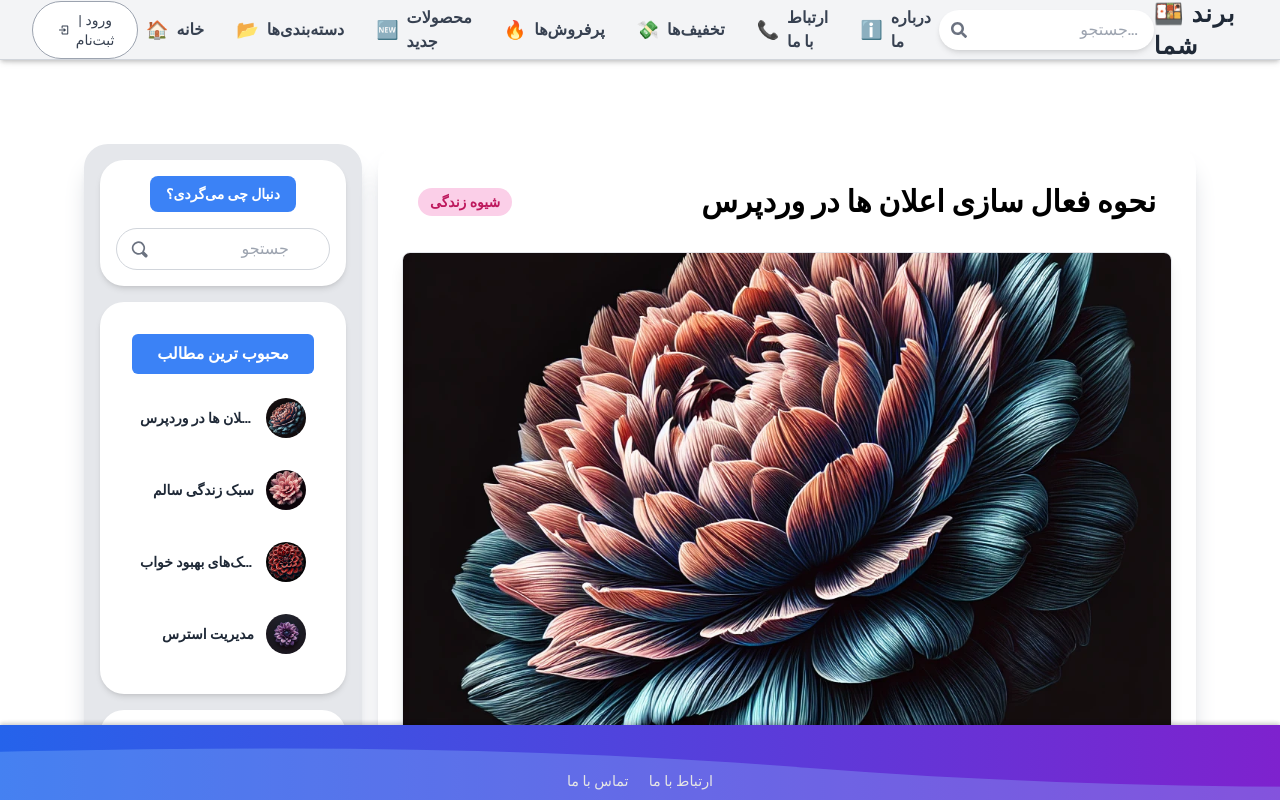
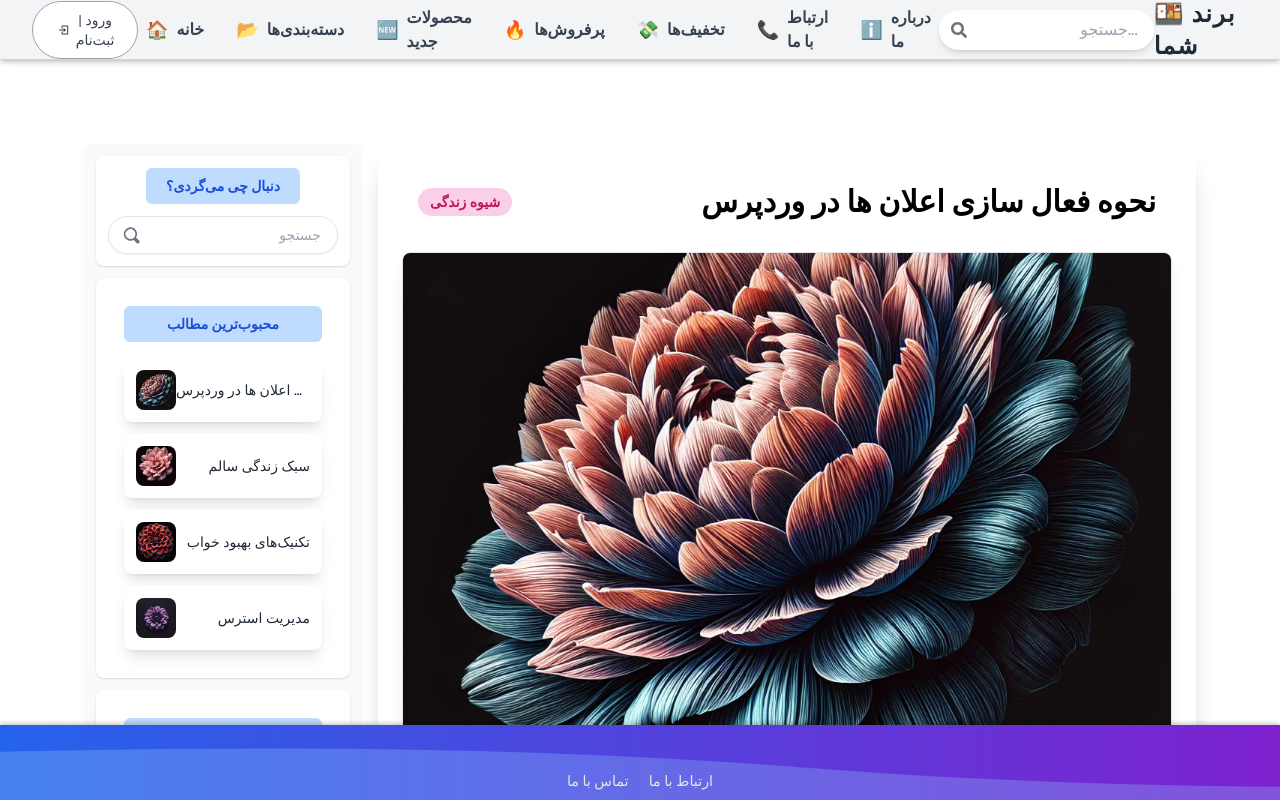
Before and after one commit to hasanzade7832/weblog, a Next.js app: page /postContent/1 in a window 1280 px wide. Built offline with nearby package versions, Linux system fonts and the light colour scheme.

Commit message:
ImageBoxes

```diff
--- a/components/ImageGrid/imagegrid.tsx
+++ b/components/ImageGrid/imagegrid.tsx
@@ -1,69 +1,169 @@
-import React from 'react';
+"use client";
+import React, { useState, useEffect } from "react";
+import { useRouter } from "next/navigation";
+
+// داده‌های پست‌ها
+const postsData = [
+  {
+    id: "1",
+    title: "مدیریت استرس",
+    shortDescription: "بهترین تکنیک‌ها برای کنترل و کاهش استرس.",
+    description: "توضیح مختصر در مورد مدیریت استرس...",
+    date: "۱۰ تیر ۱۴۰۳",
+    category: "شیوه زندگی",
+    categoryColor: "bg-pink-200 text-pink-700",
+    views: 120,
+    author: "مینا بهشتی",
+    image: "https://picsum.photos/500/150?random=1",
+  },
+  {
+    id: "2",
+    title: "مدیریت استرس",
+    shortDescription: "بهترین تکنیک‌ها برای کنترل و کاهش استرس.",
+    description: "توضیح مختصر در مورد مدیریت استرس...",
+    date: "۱۰ تیر ۱۴۰۳",
+    category: "شیوه زندگی",
+    categoryColor: "bg-pink-200 text-pink-700",
+    views: 120,
+    author: "مینا بهشتی",
+    image: "https://picsum.photos/500/150?random=2",
+  },
+  {
+    id: "3",
+    title: "مدیریت استرس",
+    shortDescription: "بهترین تکنیک‌ها برای کنترل و کاهش استرس.",
+    description: "توضیح مختصر در مورد مدیریت استرس...",
+    date: "۱۰ تیر ۱۴۰۳",
+    category: "شیوه زندگی",
+    categoryColor: "bg-pink-200 text-pink-700",
+    views: 120,
+    author: "مینا بهشتی",
+    image: "https://picsum.photos/500/150?random=3",
+  },
+  {
+    id: "4",
+    title: "مدیریت استرس",
+    shortDescription: "بهترین تکنیک‌ها برای کنترل و کاهش استرس.",
+    description: "توضیح مختصر در مورد مدیریت استرس...",
+    date: "۱۰ تیر ۱۴۰۳",
+    category: "شیوه زندگی",
+    categoryColor: "bg-pink-200 text-pink-700",
+    views: 120,
+    author: "مینا بهشتی",
+    image: "https://picsum.photos/500/150?random=4",
+  },
+];
+
+// تابعی برای تصادفی کردن آرایه
+const shuffleArray = (array: any[]) => {
+  const shuffledArray = [...array];
+  for (let i = shuffledArray.length - 1; i > 0; i--) {
+    const j = Math.floor(Math.random() * (i + 1));
+    [shuffledArray[i], shuffledArray[j]] = [shuffledArray[j], shuffledArray[i]];
+  }
+  return shuffledArray;
+};
 
 const ImageBoxes: React.FC = () => {
+  const router = useRouter();
+  const [shuffledPostsData, setShuffledPostsData] = useState(postsData);
+
+  // اعمال تصادفی‌سازی فقط در کلاینت
+  useEffect(() => {
+    setShuffledPostsData(shuffleArray(postsData));
+  }, []);
+
+  // هنگام کلیک بر روی تصویر، کاربر به صفحه جزئیات پست هدایت می‌شود.
+  const handlePostClick = (id: string) => {
+    router.push(`/postContent/${id}`); // هدایت به صفحه جزئیات پست
+  };
+
   return (
-    <div className="flex w-full items-center justify-center px-2 md:px-6 lg:px-18">
-      <div className="flex flex-col lg:flex-row w-full h-auto lg:h-96 bg-transparent border-gray-300">
-
-        {/* Left Container (Box 2, Box 3, and Box 4) */}
-        <div className="w-full lg:w-1/2 flex flex-col space-y-1">
-          {/* Box 2 */}
-          <div className="lg:h-48 h-auto min-h-[12rem] p-1 relative group">
+    <div className="w-full px-4 md:px-12 lg:px-16 mt-20">
+      <div className="grid grid-cols-1 lg:grid-cols-4 gap-4">
+        {/* Left Side (3 images) */}
+        <div className="col-span-1 lg:col-span-2 flex flex-col gap-4">
+          {/* Top Image */}
+          {shuffledPostsData[0] && (
+            <div
+              className="h-auto min-h-[12rem] relative group cursor-pointer"
+              onClick={() => handlePostClick(shuffledPostsData[0].id)}
+            >
               <div className="bg-white shadow-md rounded-lg h-full overflow-hidden relative transition-transform duration-300 ease-in-out hover:shadow-lg hover:scale-105">
                 <div className="absolute top-2 right-2 flex space-x-1 z-20">
-                <span className="bg-green-400 text-white px-2 py-1 rounded-full text-xs font-semibold">دسته‌بندی 1</span>
-                <span className="bg-blue-400 text-white px-2 py-1 rounded-full text-xs font-semibold">دسته‌بندی 2</span>
+                  <span
+                    className={`px-2 py-1 rounded-full text-xs font-semibold ${shuffledPostsData[0].categoryColor}`}
+                  >
+                    {shuffledPostsData[0].category}
+                  </span>
                 </div>
-              <img src="/image/flower6.webp" className="w-full h-full object-cover transition-transform duration-500 ease-in-out group-hover:scale-105" alt="Flower 6" />
+                <img
+                  src={shuffledPostsData[0].image}
+                  className="w-full h-full object-cover transition-transform duration-500 ease-in-out group-hover:scale-105"
+                  alt={shuffledPostsData[0].title}
+                />
                 <div className="absolute bottom-2 right-2 bg-gray-800 bg-opacity-70 text-white px-2 py-1 rounded text-sm font-bold z-10">
-                عنوان تصویر
+                  {shuffledPostsData[0].title}
                 </div>
               </div>
             </div>
+          )}
 
-          {/* Box 3 and Box 4 */}
-          <div className="flex flex-col md:flex-row space-y-1 md:space-y-0 md:space-x-1 lg:h-48 h-auto">
-            <div className="w-full md:w-1/2 lg:h-full h-auto p-1 relative group">
+          {/* Bottom Images (2 side-by-side) */}
+          <div className="flex gap-4">
+            {shuffledPostsData.slice(1, 3).map((post) => (
+              <div
+                key={post.id}
+                className="w-1/2 min-h-[12rem] h-auto relative group cursor-pointer"
+                onClick={() => handlePostClick(post.id)}
+              >
                 <div className="bg-white shadow-md rounded-lg h-full overflow-hidden relative transition-transform duration-300 ease-in-out hover:shadow-lg hover:scale-105">
                   <div className="absolute top-2 right-2 flex space-x-1 z-20">
-                  <span className="bg-green-400 text-white px-2 py-1 rounded-full text-xs font-semibold">دسته‌بندی 1</span>
-                  <span className="bg-blue-400 text-white px-2 py-1 rounded-full text-xs font-semibold">دسته‌بندی 2</span>
+                    <span
+                      className={`px-2 py-1 rounded-full text-xs font-semibold ${post.categoryColor}`}
+                    >
+                      {post.category}
+                    </span>
                   </div>
-                <img src="/image/flower7.webp" className="w-full h-full object-cover transition-transform duration-500 ease-in-out group-hover:scale-105" alt="Flower 7" />
+                  <img
+                    src={post.image}
+                    className="w-full h-full object-cover transition-transform duration-500 ease-in-out group-hover:scale-105"
+                    alt={post.title}
+                  />
                   <div className="absolute bottom-2 right-2 bg-gray-800 bg-opacity-70 text-white px-2 py-1 rounded text-sm font-bold z-10">
-                  عنوان تصویر
+                    {post.title}
                   </div>
                 </div>
               </div>
+            ))}
+          </div>
+        </div>
 
-            <div className="w-full md:w-1/2 lg:h-full h-auto p-1 relative group">
+        {/* Right Side (Large Image) */}
+        {shuffledPostsData[3] && (
+          <div
+            className="col-span-1 lg:col-span-2 h-auto lg:h-full relative group cursor-pointer"
+            onClick={() => handlePostClick(shuffledPostsData[3].id)}
+          >
             <div className="bg-white shadow-md rounded-lg h-full overflow-hidden relative transition-transform duration-300 ease-in-out hover:shadow-lg hover:scale-105">
               <div className="absolute top-2 right-2 flex space-x-1 z-20">
-                  <span className="bg-green-400 text-white px-2 py-1 rounded-full text-xs font-semibold">دسته‌بندی 1</span>
-                  <span className="bg-blue-400 text-white px-2 py-1 rounded-full text-xs font-semibold">دسته‌بندی 2</span>
+                <span
+                  className={`px-2 py-1 rounded-full text-xs font-semibold ${shuffledPostsData[3].categoryColor}`}
+                >
+                  {shuffledPostsData[3].category}
+                </span>
               </div>
-                <img src="/image/flower8.webp" className="w-full h-full object-cover transition-transform duration-500 ease-in-out group-hover:scale-105" alt="Flower 8" />
+              <img
+                src={shuffledPostsData[3].image}
+                className="w-full h-full object-cover transition-transform duration-500 ease-in-out group-hover:scale-105"
+                alt={shuffledPostsData[3].title}
+              />
               <div className="absolute bottom-2 right-2 bg-gray-800 bg-opacity-70 text-white px-2 py-1 rounded text-sm font-bold z-10">
-                  عنوان تصویر
+                {shuffledPostsData[3].title}
               </div>
             </div>
           </div>
-          </div>
-        </div>
-
-        {/* Right Container (Box 1) */}
-        <div className="w-full lg:w-1/2 lg:h-full h-auto min-h-[24rem] p-1 relative group">
-          <div className="bg-white shadow-md rounded-lg h-full overflow-hidden relative transition-transform duration-300 ease-in-out hover:shadow-lg hover:scale-105">
-            <div className="absolute top-2 right-2 flex space-x-1 z-20">
-              <span className="bg-green-400 text-white px-2 py-1 rounded-full text-xs font-semibold">دسته‌بندی 1</span>
-              <span className="bg-blue-400 text-white px-2 py-1 rounded-full text-xs font-semibold">دسته‌بندی 2</span>
-            </div>
-            <img src="/image/flower9.webp" className="w-full h-full object-cover transition-transform duration-500 ease-in-out group-hover:scale-105" alt="Flower 9" />
-            <div className="absolute bottom-2 right-2 bg-gray-800 bg-opacity-70 text-white px-2 py-1 rounded text-sm font-bold z-10">
-              عنوان تصویر
-            </div>
-          </div>
-        </div>
+        )}
       </div>
     </div>
   );
--- a/components/MainLastPost/Main/mainLastPost.tsx
+++ b/components/MainLastPost/Main/mainLastPost.tsx
@@ -66,7 +66,7 @@ const App: React.FC = () => {
     };
 
     return (
-        <div className="w-full flex flex-col md:flex-row p-4 md:p-12 lg:p-16 space-y-4 md:space-y-0 md:space-x-4 items-start">
+        <div className="w-full flex flex-col md:flex-row p-4 md:p-12 lg:p-16 space-y-4 md:space-y-0 md:space-x-8 items-start">
             {/* Sidebar */}
             <div className="w-full md:w-1/4 bg-gray-200 rounded-3xl shadow-xl shadow-gray-300 p-4 space-y-4 order-2 md:order-1">
                 <div className="flex items-center justify-center bg-white rounded-3xl shadow-md p-4">
@@ -82,7 +82,6 @@ const App: React.FC = () => {
 
             {/* Main Content */}
             <div className="w-full md:flex-1 rounded-3xl p-1 space-y-4 order-1 md:order-2 shadow-xl shadow-gray-300">
-                {/* Cards */}
                 {postsData.map((post) => (
                     <div
                         key={post.id}
--- a/components/MainLastPost/Side/categorySide.tsx
+++ b/components/MainLastPost/Side/categorySide.tsx
@@ -1,37 +1,28 @@
-import React from 'react';
-import { FaTag } from 'react-icons/fa'; // آیکون نمونه برای دسته‌بندی‌ها
+'use client'
+
+import React from 'react'
 
 const LatestTopics = () => {
-    const topics = [
-        "آموزش",
-        "اینترنت",
-        "فناوری",
-        "موبایل",
-    ];
+  const topics = ['آموزش', 'اینترنت', 'فناوری', 'موبایل']
 
   return (
-        <div className="rounded-lg p-4 space-y-6 w-full sm:max-w-xs md:max-w-sm lg:max-w-md xl:max-w-lg rtl">
-            {/* Header */}
-            <div className="bg-blue-500 text-white text-center rounded-md py-2 font-semibold">
-                 دسته بندی ها
+    <div className='p-4 space-y-4 rtl w-full'>
+      <div className='text-sm font-semibold text-[#1d4ed8] text-center bg-[#bfdbfe] py-2 rounded-md p-5'>
+        دسته‌بندی‌ها
       </div>
 
-            {/* Topics List */}
-            <div className="space-y-4">
+      <div className='space-y-3'>
         {topics.map((topic, index) => (
           <div
             key={index}
-                        className="flex items-center justify-center text-right px-4 py-2 rounded-md bg-white shadow-md transition-transform duration-500 ease-in-out hover:-translate-y-1 hover:scale-105 hover:shadow-lg hover:bg-gray-100 cursor-pointer"
+            className='text-sm text-center font-medium text-gray-800 p-3 bg-white rounded-lg shadow-md hover:bg-blue-50 hover:shadow-lg transition-all duration-300 cursor-pointer'
           >
-                        <span className="text-gray-800 font-medium text-sm">
             {topic}
-                        </span>
-                        {/* <FaTag className="text-blue-500 ml-4 transition-colors duration-300" /> */}
           </div>
         ))}
       </div>
     </div>
-    );
-};
+  )
+}
 
-export default LatestTopics;
+export default LatestTopics
--- a/components/MainLastPost/Side/mainSide.tsx
+++ b/components/MainLastPost/Side/mainSide.tsx
@@ -1,4 +1,3 @@
-// components/Sidebar.tsx
 'use client'
 import React from 'react'
 import SearchSide from '../Side/searchSide'
@@ -6,23 +5,25 @@ import NewestPosts from '../Side/newestPosts'
 import Categories from '../Side/categorySide'
 
 interface SidebarProps {
-  posts: Array<any>; // می‌توانید نوع داده را دقیق‌تر تعریف کنید
+  posts: Array<any>;
 }
 
 const Sidebar: React.FC<SidebarProps> = ({ posts }) => {
   return (
-    <div className='w-full md:w-1/4 bg-gray-200 rounded-3xl shadow-xl shadow-gray-300 p-4 space-y-4 order-2 md:order-1'>
-      <div className='flex items-center justify-center bg-white rounded-3xl shadow-md p-4'>
+    <div className="w-full md:w-1/4 bg-gray-50 rounded-lg shadow-sm p-3 space-y-3 order-2 md:order-1">
+      <div
+        className="bg-white rounded-lg shadow p-3 sticky top-120"
+      >
         <SearchSide />
       </div>
-      <div className='flex items-center justify-center bg-white rounded-3xl shadow-md p-4'>
+      <div className="bg-white rounded-lg shadow p-3">
         <NewestPosts posts={posts} />
       </div>
-      <div className='flex items-center justify-center bg-white rounded-3xl shadow-md p-4'>
+      <div className="bg-white rounded-lg shadow p-3">
         <Categories />
       </div>
     </div>
-  )
-}
+  );
+};
 
-export default Sidebar
+export default Sidebar;
--- a/components/MainLastPost/Side/newestPosts.tsx
+++ b/components/MainLastPost/Side/newestPosts.tsx
@@ -1,4 +1,4 @@
-"use client";
+'use client';
 
 import React from 'react';
 
@@ -14,33 +14,25 @@ interface LatestPostsProps {
 
 const LatestPosts: React.FC<LatestPostsProps> = ({ posts }) => {
   return (
-        <div className="rounded-lg p-4 space-y-4 w-full sm:max-w-xs md:max-w-sm lg:max-w-md xl:max-w-lg rtl">
-            {/* Header */}
-            <div className="bg-blue-500 text-white text-center rounded-md py-2 font-semibold">
-                محبوب ترین مطالب
+    <div className="p-4 space-y-4 rtl w-full">
+      {/* عنوان */}
+      <div className="text-sm font-semibold text-[#1d4ed8] text-center bg-[#bfdbfe] py-2 rounded-md p-5">
+        محبوب‌ترین مطالب
       </div>
 
-            {/* Posts List */}
-            <div className="space-y-4">
+      {/* باکس‌های داخلی */}
+      <div className="space-y-3">
         {posts.slice(0, 4).map((post, index) => (
           <div
             key={index}
-                        className="flex flex-row-reverse items-center text-right w-full transition-transform duration-500 ease-in-out hover:scale-105 hover:shadow-lg hover:bg-gray-100 rounded-md p-2 cursor-pointer"
+            className="flex items-center w-full max-w-full p-3 bg-white rounded-lg shadow-lg hover:bg-blue-50 hover:shadow-lg transition-all duration-300 cursor-pointer"
           >
-                        {/* Post Image */}
             <img
               src={post.image}
               alt={post.title}
-                            className="w-10 h-10 rounded-full object-cover ml-3 transition-transform duration-500 ease-in-out hover:scale-110"
+              className="w-10 h-10 rounded-lg object-cover"
             />
-
-                        {/* Post Info */}
-                        <div className="flex-1 text-right overflow-hidden">
-                            {/* Title */}
-                            <h3 className="text-gray-800 font-semibold text-sm overflow-hidden text-ellipsis whitespace-nowrap max-w-full">
-                                {post.title}
-                            </h3>
-                        </div>
+            <div className="flex-1 text-sm text-gray-800 truncate text-right">{post.title}</div>
           </div>
         ))}
       </div>
--- a/components/MainLastPost/Side/searchSide.tsx
+++ b/components/MainLastPost/Side/searchSide.tsx
@@ -1,48 +1,60 @@
-"use client";
+'use client'
 
-import React from 'react';
+import React from 'react'
 
 interface SearchBoxProps {
-    placeholder?: string;
-    onSearch?: (value: string) => void;
+  placeholder?: string
+  onSearch?: (value: string) => void
 }
 
-const SearchBox: React.FC<SearchBoxProps> = ({ placeholder = "جستجو", onSearch }) => {
-    const [searchValue, setSearchValue] = React.useState("");
+const SearchBox: React.FC<SearchBoxProps> = ({
+  placeholder = 'جستجو',
+  onSearch
+}) => {
+  const [searchValue, setSearchValue] = React.useState('')
 
   const handleSearch = () => {
     if (onSearch) {
-            onSearch(searchValue);
+      onSearch(searchValue)
     }
-    };
+  }
 
   return (
-        <div className="flex flex-col items-center space-y-2 w-full max-w-md">
-            {/* Centered Label with auto width based on text */}
-            <div className="bg-blue-500 text-white rounded-lg px-4 py-2 mb-2 text-center text-sm font-semibold inline-block">
+    <div className='flex flex-col items-center w-full space-y-3 rtl'>
+      <div className='text-sm font-semibold text-[#1d4ed8] text-center bg-[#bfdbfe] py-2 rounded-md p-5'>
         دنبال چی می‌گردی؟
       </div>
-            <div className="relative w-full">
-                {/* Input Field */}
+
+      <div className='relative w-full'>
         <input
-                    type="text"
+          type='text'
           value={searchValue}
-                    onChange={(e) => setSearchValue(e.target.value)}
+          onChange={e => setSearchValue(e.target.value)}
           placeholder={placeholder}
-                    className="border border-gray-300 rounded-full p-2 pr-10 w-full text-right focus:outline-none focus:ring-2 focus:ring-blue-500 text-gray-700"
+          className='border border-gray-200 rounded-full px-4 py-2 w-full text-sm text-gray-800 text-right focus:outline-none focus:ring-4 focus:ring-blue-300 transition-shadow duration-300 shadow-sm'
         />
-                {/* Search Icon inside input */}
         <button
           onClick={handleSearch}
-                    className="absolute inset-y-0 left-0 flex items-center pl-3 text-gray-500 hover:text-blue-500"
+          className='absolute inset-y-0 left-3 flex items-center text-gray-500 hover:text-blue-500 transition-colors duration-300'
         >
-                    <svg xmlns="http://www.w3.org/2000/svg" className="h-5 w-5" fill="none" viewBox="0 0 24 24" stroke="currentColor">
-                        <path strokeLinecap="round" strokeLinejoin="round" strokeWidth="2" d="M11 4a7 7 0 105.53 12.59l4.24 4.24a1 1 0 001.42-1.42l-4.24-4.24A7 7 0 0011 4z" />
+          <svg
+            xmlns='http://www.w3.org/2000/svg'
+            className='h-5 w-5'
+            fill='none'
+            viewBox='0 0 24 24'
+            stroke='currentColor'
+          >
+            <path
+              strokeLinecap='round'
+              strokeLinejoin='round'
+              strokeWidth='2'
+              d='M11 4a7 7 0 105.53 12.59l4.24 4.24a1 1 0 001.42-1.42l-4.24-4.24A7 7 0 0011 4z'
+            />
           </svg>
         </button>
       </div>
     </div>
-    );
-};
+  )
+}
 
-export default SearchBox;
+export default SearchBox
--- a/package.json
+++ b/package.json
@@ -17,7 +17,7 @@
     "react-dom": "^18.3.1",
     "react-icons": "^5.3.0",
     "react-syntax-highlighter": "^15.6.1",
-    "swiper": "^11.1.14",
+    "swiper": "^11.1.15",
     "uuid": "^11.0.3"
   },
   "devDependencies": {
```
Also changed, not shown: components/MainLastPost/Details/postContent.tsx (+5 -4 lines), components/Slider/slider.tsx (+10 -6 lines), 1 other file (tests, documents, lock files or other folders). Lines whose indentation alone changed are shown as unchanged.
